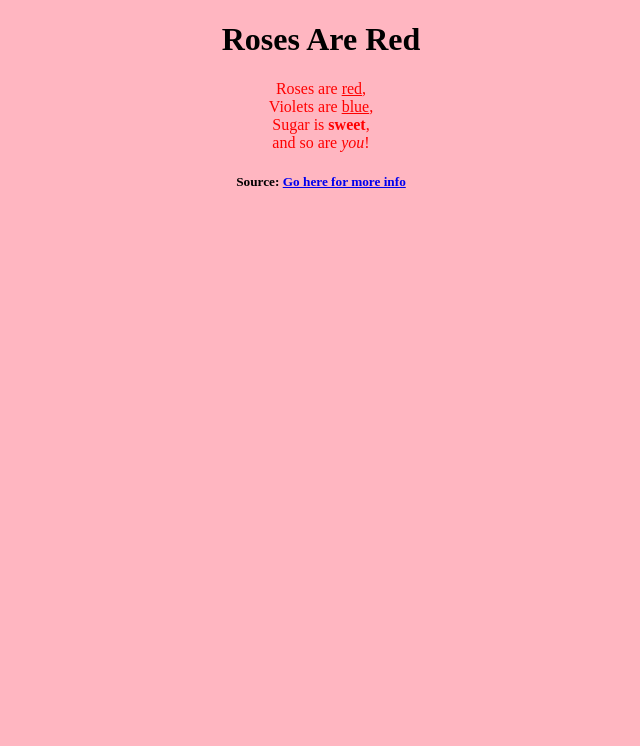
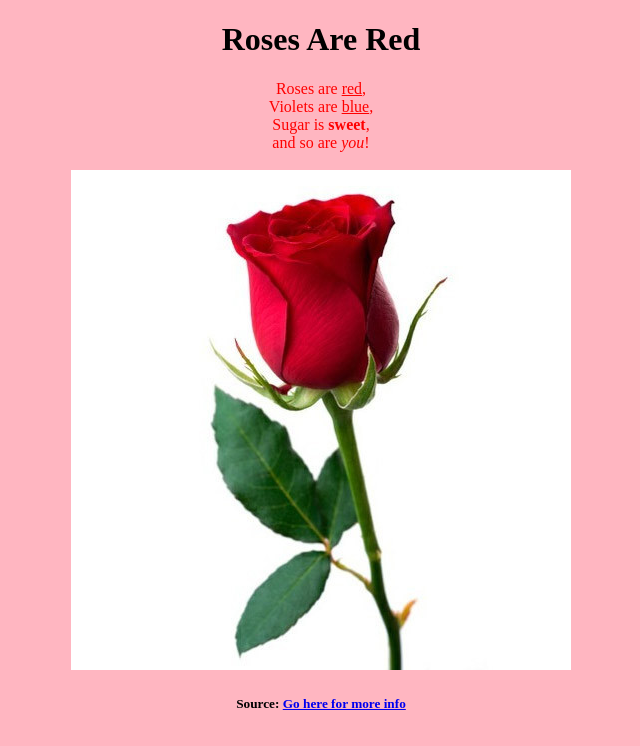
Before and after one commit to bmhan319/git_test, a plain HTML site: page index.html in a window 1280 px wide. Shown: the whole page, without its empty margins (319-959 px from the left). Drawn offline with Linux system fonts and the light colour scheme.

Commit message:
renamed test.html to index.html

```diff
--- a/test.html
+++ b/index.html
@@ -26,6 +26,8 @@
                 Sugar is <strong>sweet</strong>,<br>
                 and so are <i>you</i>!<br>
             </font>
+        <br>
+        <img src="rose.jpg">
         <h5>
             <p>Source: <a href="http://www.beautiful-love-quotes.com/roses-are-red-poems.html">Go here for more info</a></p>
         </h5>
```
Also changed, not shown: rose.jpg (added).
